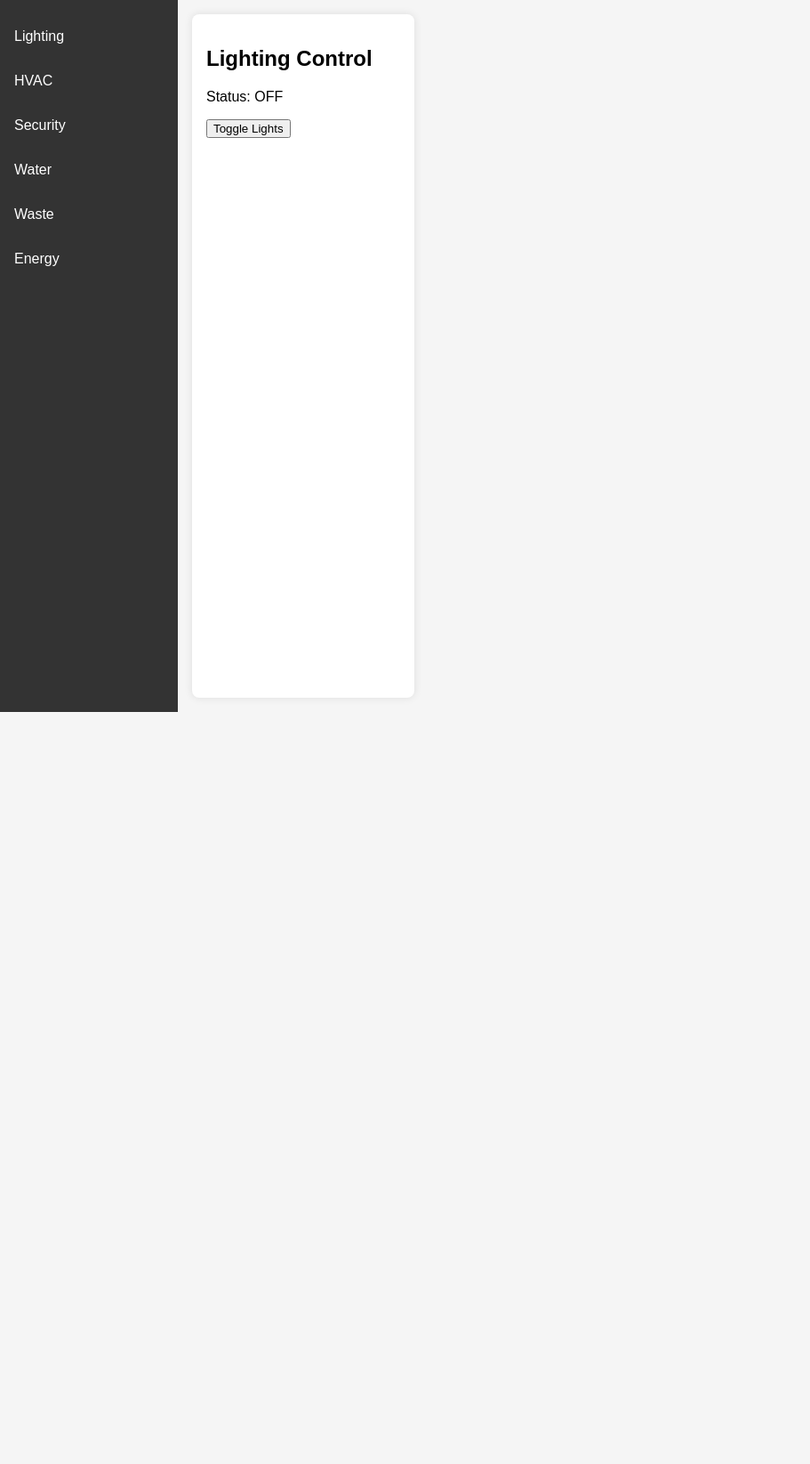
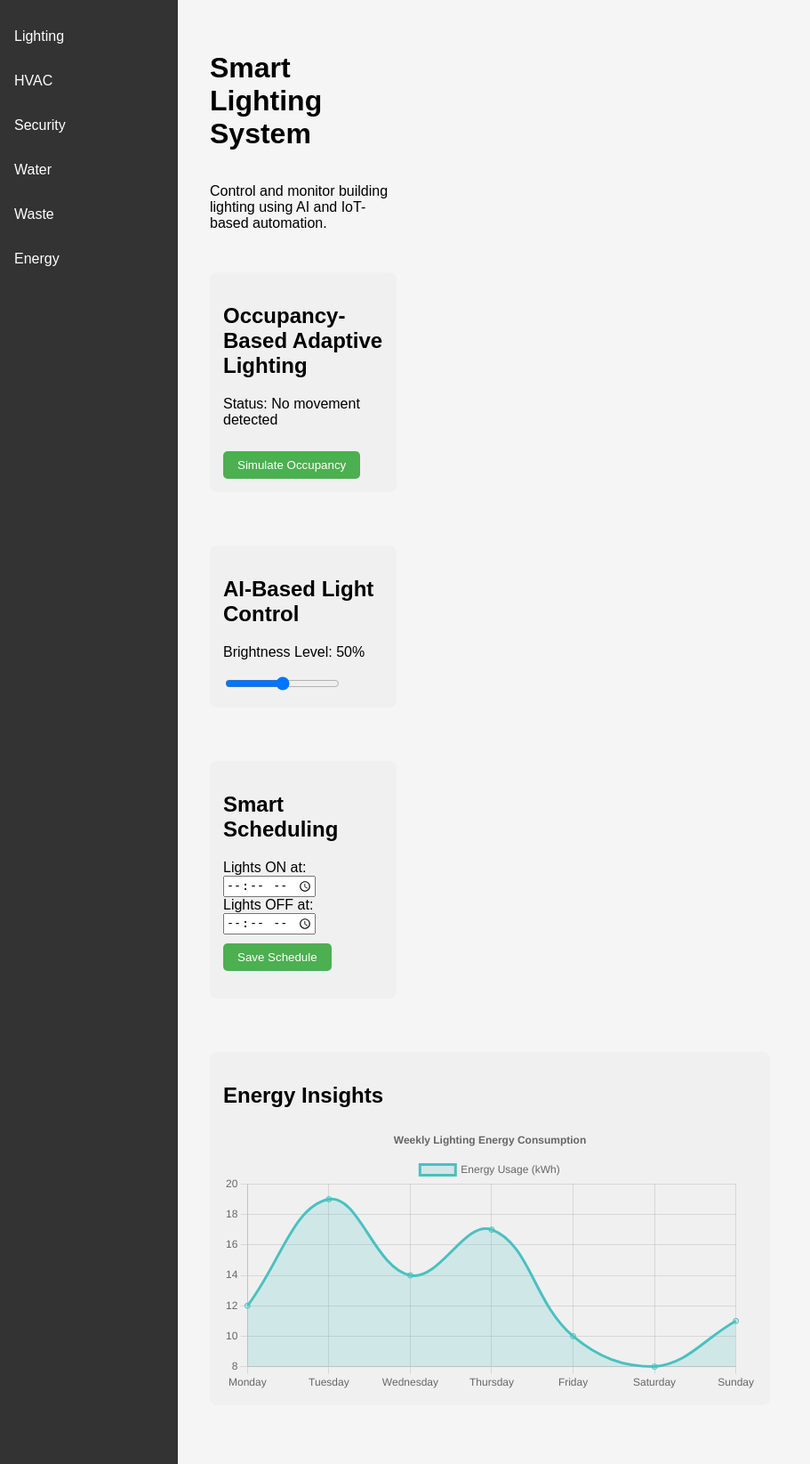
Before and after one commit to GURUPRASAD178/TechForSociety, a Django app: page /lighting/ in a window 1280 px wide. Shown: the part 151-1796 px from the top of the page at 89% size, without its empty margins (0-911 px from the left). Before the commit the page ends 951 px from the top, so only its background shows below. Run offline with Django 5.2, Linux system fonts and the light colour scheme.

Commit message:
lighting

```diff
--- a/smart_building_prototype/dashboard/templates/dashboard/lighting.html
+++ b/smart_building_prototype/dashboard/templates/dashboard/lighting.html
@@ -1,11 +1,128 @@
 {% extends 'dashboard/base.html' %}
+{% load static %}
 
-{% block title %}Lighting Control{% endblock %}
+{% block title %}Lighting Management{% endblock %}
 
 {% block content %}
-<section class="card">
-    <h2>Lighting Control</h2>
-    <p>Status: <span id="lighting-status">OFF</span></p>
-    <button onclick="toggleLighting()">Toggle Lights</button>
-</section>
+<div class="lighting-dashboard">
+    <h1>Smart Lighting System</h1>
+    <p>Control and monitor building lighting using AI and IoT-based automation.</p>
+
+    <section class="lighting-section">
+        <h2>Occupancy-Based Adaptive Lighting</h2>
+        <p>Status: <span id="occupancy-status">No movement detected</span></p>
+        <button class="btn-control" onclick="simulateOccupancy()">Simulate Occupancy</button>
+    </section>
+
+    <section class="lighting-section">
+        <h2>AI-Based Light Control</h2>
+        <p>Brightness Level: <span id="brightness-value">50%</span></p>
+        <input type="range" id="brightness" name="brightness" min="0" max="100" value="50"
+            onchange="updateBrightness(this.value)">
+    </section>
+
+    <section class="lighting-section">
+        <h2>Smart Scheduling</h2>
+        <form onsubmit="saveSchedule(event)">
+            <label for="on-time">Lights ON at:</label>
+            <input type="time" id="on-time" name="on-time">
+            <br>
+            <label for="off-time">Lights OFF at:</label>
+            <input type="time" id="off-time" name="off-time">
+            <br>
+            <button type="submit">Save Schedule</button>
+        </form>
+        <p id="schedule-status"></p>
+    </section>
+
+    <section class="lighting-section">
+        <h2>Energy Insights</h2>
+        <canvas id="energyChart" width="600" height="300"></canvas>
+    </section>
+</div>
+
+<style>
+    .lighting-dashboard {
+        padding: 20px;
+        font-family: Arial, sans-serif;
+        display: flex;
+        flex-wrap: wrap;
+    }
+
+    .lighting-section {
+        margin: 30px 0;
+        padding: 15px;
+        background-color: #f0f0f0;
+        border-radius: 8px;
+    }
+
+    .btn-control,
+    button[type=submit] {
+        margin-top: 10px;
+        padding: 8px 16px;
+        background-color: #4CAF50;
+        color: white;
+        border: none;
+        border-radius: 5px;
+        cursor: pointer;
+    }
+
+    .energy-chart img {
+        max-width: 100%;
+        height: auto;
+    }
+</style>
+
+<script src="https://cdn.jsdelivr.net/npm/chart.js"></script>
+<script>
+    function simulateOccupancy() {
+        const status = document.getElementById('occupancy-status');
+        status.innerText = 'Movement detected';
+        status.style.color = 'green';
+        setTimeout(() => {
+            status.innerText = 'No movement detected';
+            status.style.color = 'red';
+        }, 3000);
+    }
+
+    function updateBrightness(value) {
+        document.getElementById('brightness-value').innerText = value + '%';
+    }
+
+    function saveSchedule(event) {
+        event.preventDefault();
+        const onTime = document.getElementById('on-time').value;
+        const offTime = document.getElementById('off-time').value;
+        document.getElementById('schedule-status').innerText = `Schedule saved: ON at ${onTime}, OFF at ${offTime}`;
+    }
+
+    // Chart.js for energy insights
+    const ctx = document.getElementById('energyChart').getContext('2d');
+    const energyChart = new Chart(ctx, {
+        type: 'line',
+        data: {
+            labels: ['Monday', 'Tuesday', 'Wednesday', 'Thursday', 'Friday', 'Saturday', 'Sunday'],
+            datasets: [{
+                label: 'Energy Usage (kWh)',
+                data: [12, 19, 14, 17, 10, 8, 11],
+                borderColor: 'rgba(75, 192, 192, 1)',
+                backgroundColor: 'rgba(75, 192, 192, 0.2)',
+                fill: true,
+                tension: 0.4
+            }]
+        },
+        options: {
+            responsive: true,
+            plugins: {
+                legend: {
+                    display: true
+                },
+                title: {
+                    display: true,
+                    text: 'Weekly Lighting Energy Consumption'
+                }
+            }
+        }
+    });
+</script>
 {% endblock %}
--- a/smart_building_prototype/smart_building_prototype/urls.py
+++ b/smart_building_prototype/smart_building_prototype/urls.py
@@ -20,7 +20,7 @@ from dashboard import views
 
 urlpatterns = [
     path('admin/', admin.site.urls),
-    path('index/', views.index, name='index'),
+    path('', views.index, name='index'),
     path('lighting/', views.lighting, name='lighting'),
     path('hvac/', views.hvac, name='hvac'),
     path('security/', views.security, name='security'),
```
